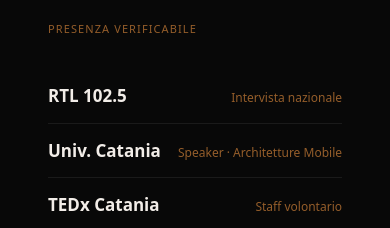
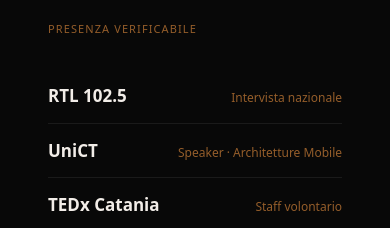
Before and after one commit to Flame0510/micheletornello.com, a Next.js app: page / in a window 390 px wide. Shown: the part 4860-5088 px from the top of the page. Built offline with nearby package versions, Linux system fonts and the light colour scheme.

Commit message:
fix: restore UniCT label + reduce portfolio section title spacing on mobile

```diff
--- a/src/app/globals.css
+++ b/src/app/globals.css
@@ -1644,10 +1644,17 @@ h1 {
 .pA3_summary_text { color:var(--color-brand); opacity:.5; font-size:.8rem; letter-spacing:1px; }
 
 @media (max-width: 768px) {
+  .pGamma_container {
+    padding: 60px 0 40px;
+  }
+  .pGamma_section_header {
+    margin-bottom: 32px;
+  }
   .pGamma_grid {
     grid-template-columns: 1fr;
     background: transparent;
     gap: 0;
+    margin-bottom: 40px;
   }
   .pGamma_card {
     border-bottom: 1px solid var(--color-brand-30);
--- a/src/app/page.tsx
+++ b/src/app/page.tsx
@@ -113,7 +113,7 @@ export default function HomePage() {
                 <div className="pv3G_meta">PRESENZA VERIFICABILE</div>
                 <ul className="pv3G_list">
                   <li><strong>RTL 102.5</strong><span>Intervista nazionale</span></li>
-                  <li><strong>Univ. Catania</strong><span>Speaker · Architetture Mobile</span></li>
+                  <li><strong>UniCT</strong><span>Speaker · Architetture Mobile</span></li>
                   <li><strong>TEDx Catania</strong><span>Staff volontario</span></li>
                 </ul>
               </div>
```
